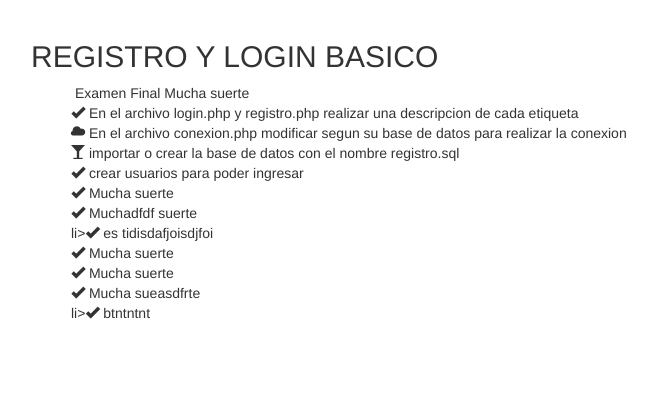
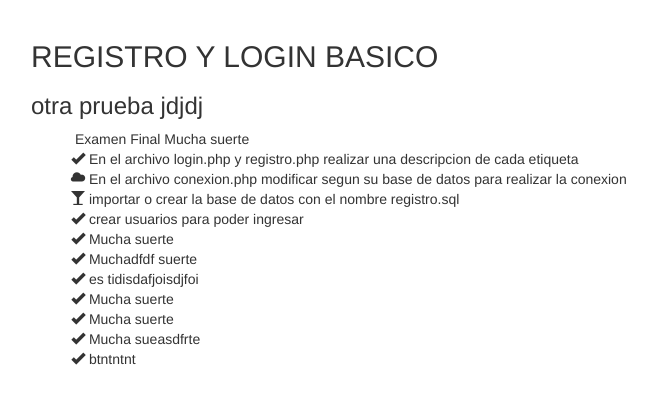
Before and after one commit to world-chavez/Login, a PHP site: page / in a window 1280 px wide. Shown: the part 52-456 px from the top of the page, without its empty margins (39-696 px from the left). Run offline with PHP 8.4, Linux system fonts and the light colour scheme.

Commit message:
esta actualizacion contiene otro titulo

```diff
--- a/index.php
+++ b/index.php
@@ -12,6 +12,7 @@ session_start();
 	<div class="row">
 	<div class="col-md-12">
 			<h2>REGISTRO Y LOGIN BASICO</h2>
+			<h3>otra prueba jdjdj</h3>
 
 
 
@@ -23,11 +24,11 @@ session_start();
 			<li><i class="glyphicon glyphicon-ok"></i> crear usuarios para poder ingresar</li>
 			<li><i class="glyphicon glyphicon-ok"></i> Mucha suerte</li>
 				<li><i class="glyphicon glyphicon-ok"></i> Muchadfdf suerte</li>
-				li><i class="glyphicon glyphicon-ok"></i> es tidisdafjoisdjfoi </li>
+				<li><i class="glyphicon glyphicon-ok"></i> es tidisdafjoisdjfoi </li>
 					<li><i class="glyphicon glyphicon-ok"></i>  Mucha suerte</li>
 						<li><i class="glyphicon glyphicon-ok"></i> Mucha suerte</li>
 							<li><i class="glyphicon glyphicon-ok"></i> Mucha sueasdfrte</li>
-							li><i class="glyphicon glyphicon-ok"></i> btntntnt</li>
+							<li><i class="glyphicon glyphicon-ok"></i> btntntnt</li>
 			</ul>
 
 	</div>
```
